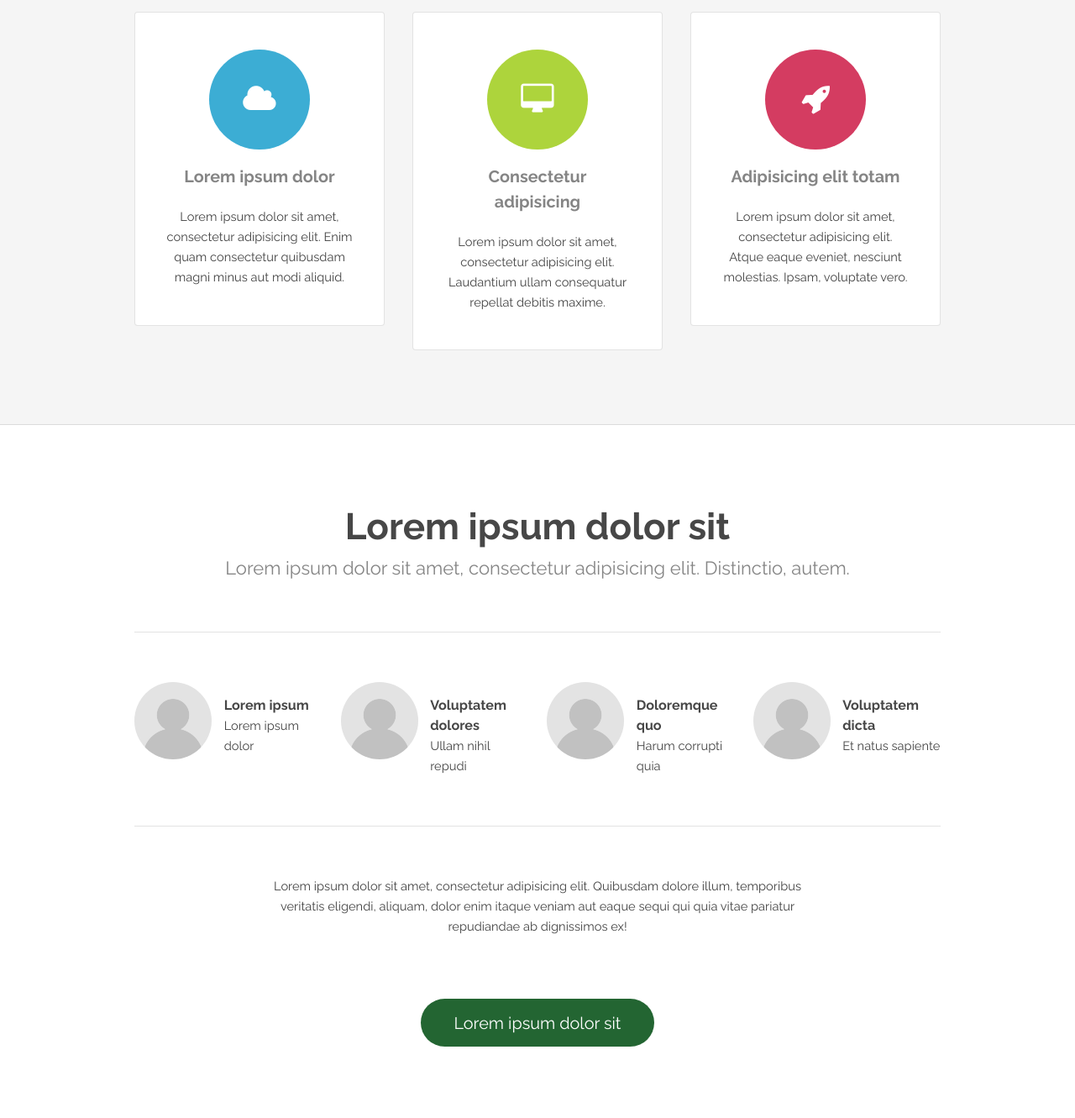
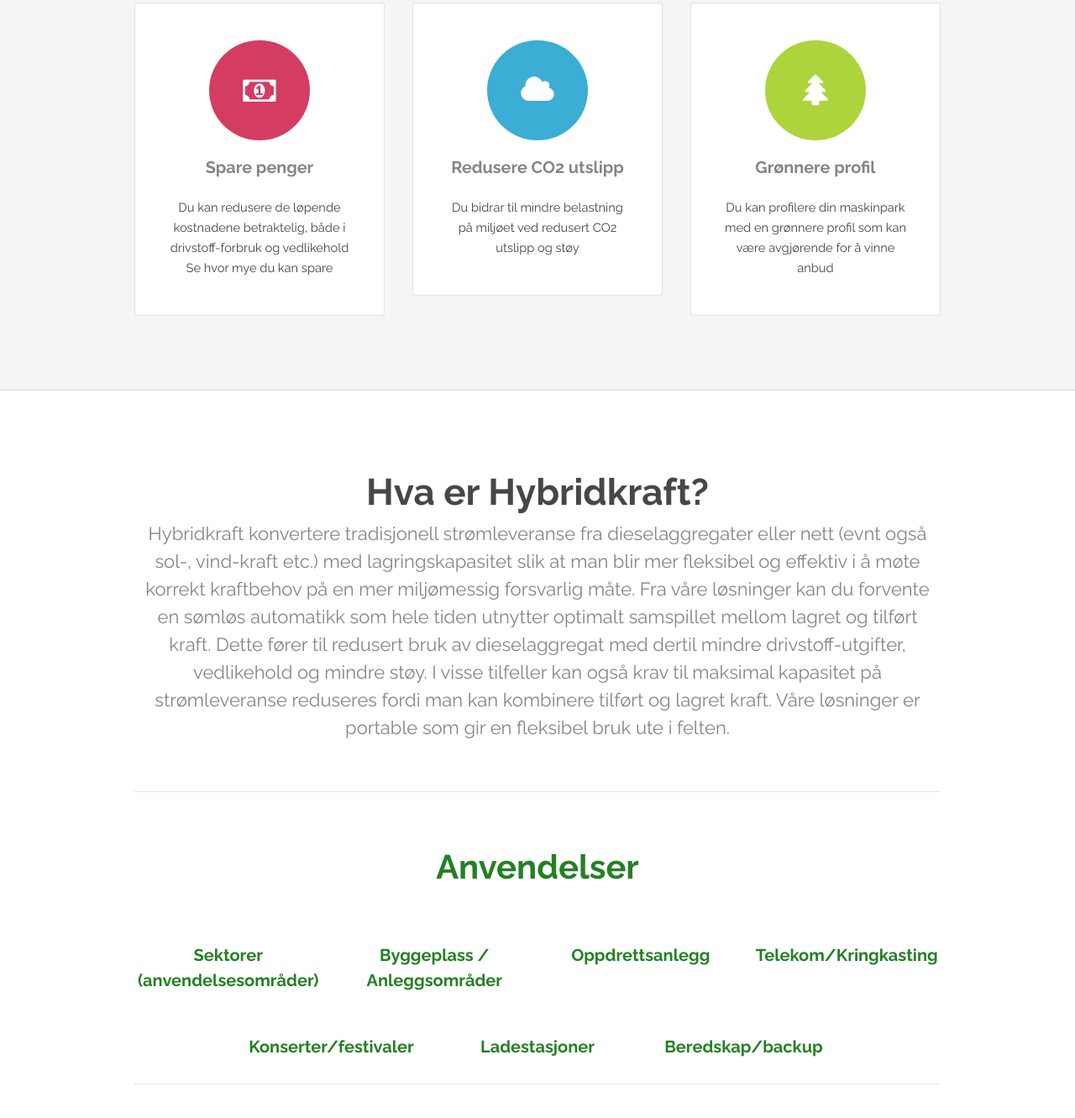
Before and after one commit to rayosdev/hybridkraft, a website: page dist/index.html in a window 1280 px wide. Shown: the part 868-2199 px from the top of the page at 84% size. Drawn offline with Linux system fonts and the light colour scheme.

Commit message:
fix website text

```diff
--- a/dist/css/style.css
+++ b/dist/css/style.css
@@ -200,6 +200,19 @@
 			font-size: 3em;
 			margin-bottom: 0.5em;
 		}
+
+		/* ___ CUSTOM */
+		header.major .top-text-container{
+			/* display: flex;
+			justify-content: center; */
+		}
+		header.major .top-text-container p{
+			/* min-width: 200px;
+			max-width: 300px; */
+			display: block;
+			margin: 20px 0;
+		}
+		/* ___ CUSTOM */
 
 		header.major p {
 			font-size: 1.5em;
@@ -1217,3 +1230,32 @@
 		.grid-demo .row.flush > div:last-child span {
 			border-radius: 0 4px 4px 0;
 		}
+
+
+		/* ___ CURSTOM */
+
+		.own-center{
+			display: flex!important;
+			justify-content: center;
+		}
+		.profiles h2{
+			font-size: 40px;
+			color: #248024;
+		}
+
+		.profiles div section h4{
+			font-size: 20px;
+			text-align: center;
+			color: #248024;
+		}
+
+		footer p {
+			display: block;
+			background: #248024;
+			color: white;
+			padding: 60px;
+			width: 100%;
+			line-height: 40px;
+			font-size: 30px;
+			border-radius: 50px;
+		}
--- a/dist/index.html
+++ b/dist/index.html
@@ -22,6 +22,7 @@
 			<link rel="stylesheet" href="css/style.css" />
 			<link rel="stylesheet" href="css/style-xlarge.css" />
 		</noscript>
+		<link rel="stylesheet" href="https://use.fontawesome.com/releases/v5.8.2/css/all.css" integrity="sha384-oS3vJWv+0UjzBfQzYUhtDYW+Pj2yciDJxpsK1OYPAYjqT085Qq/1cq5FLXAZQ7Ay" crossorigin="anonymous">
 	</head>
 	<body class="landing">
 
@@ -30,20 +31,23 @@
 				<h1 class="top-logo"><a href="index.html"><img src="images/logo-med.svg" alt=""></a></h1>
 				<nav id="nav">
 					<ul>
-						<li><a href="index.html">Hjem</a></li>
-						<li><a href="generic.html">Om Oss</a></li>
-						<li><a href="#" class="button special">Ta Kontakt</a></li>
+						<li><a href="#">HJEM</a></li>
+						<li><a href="#hva">HVA</a></li>
+						<li><a href="#hvorfor">HVORFOR</a></li>
+						<li><a href="#anvendelser">ANVENDELSE</a></li>
+						<!-- <li><a href="generic.html">OM OSS</a></li> -->
+						<li><a href="#" class="button special">TA KONTAKT</a></li>
 					</ul>
 				</nav>
 			</header>
 
 		<!-- Banner -->
 			<section id="banner">
-				<h2>Miljøvennlig og stille strøm til leie</h2>
-				<p>Suplementer strøm til din arbeidsplass med solcelle aggregat</p>
+				<h2>Miljøvennlig og stille strøm</h2>
+				<p>Suplementér strøm til din arbeidsplass med hybride løsninge</p>
 				<ul class="actions">
 					<li>
-						<a href="#" class="button big">Se produktente</a>
+						<!-- <a href="#" class="button big">Se produktene</a> -->
 					</li>
 				</ul>
 			</section>
@@ -53,36 +57,47 @@
 				<div class="container">
 					<header class="major">
 						<h2>REN OG FLEKSIBEL KRAFT</h2>
+						<div class="top-text-container">
+
 							<p>
-							Vi tilbyr et alternativ til bare kjøre diesel aggregater. Våre hybride kraftløsninger tilbyr et renere, lav CO2 og støyreduserende alternativ som vil gjøre deg mer attraktiv som leverandør.
+								Vi tilbyr et alternativ til støyende diesel aggregater. Våre hybride kraftløsninger tilbyr et renere, CO2- og støyreduserende alternativ som kan gjøre deg mer konkurransedyktig og attraktiv som leverandør.
 							</p>
 							<p>
-							I tillegg kan det gi mer fleksibilitet i å møte samlet kraftbehov ved å kombinere lagret kraft med levert kraft (spesifisert for gjennomsnittsbehov i stedet for topplast) eller alternative energikilder som kan eliminere behov for diesel aggregat helt og gi genuin ren, stille og karbonfri kraft.
+								I tillegg gir det mer fleksibilitet i å møte samlet kraftbehov ved å kombinere lagret kraft med levert kraft (spesifisert for gjennomsnittsbehov i stedet for topplast) eller alternative energikilder som kan eliminere behov for diesel aggregat helt og gi genuin ren, stille og karbonfri kraft.
 							</p>
 							<p>
-							Ideelt for byggeplasser, anleggsområder, arrangementer, oppdrettsanlegg, fjerntliggende områder med behov for kraft, telekommunikasjon, etc.
+								Ideelt for byggeplasser, anleggsområder, arrangementer, oppdrettsanlegg, ladebehov, fjerntliggende områder med behov for kraft, telekommunikasjon, kringkasting etc.
+								Vi leverer enheter med kapasitet typisk opptil 180 kVA / 300 kWh, men kan også tilby skreddersøm løsninger
 							</p>
+						</div>
 					</header>
-					<div class="row 150%">
+						<div id="hvorfor" class="row 150%">
 							<div class="4u 12u$(medium)">
 								<section class="box">
-								<i class="icon big rounded color1 fa-cloud"></i>
-								<h3>Lorem ipsum dolor</h3>
-								<p>Lorem ipsum dolor sit amet, consectetur adipisicing elit. Enim quam consectetur quibusdam magni minus aut modi aliquid.</p>
+									<i class="icon big rounded color6 fas fa-money"></i>
+								<h3>Spare penger</h3>
+								<p>
+									Du kan redusere de løpende kostnadene betraktelig, både i drivstoff-forbruk og vedlikehold
+									Se hvor mye du kan spare
+								</p>
 							</section>
 						</div>
 						<div class="4u 12u$(medium)">
 							<section class="box">
-								<i class="icon big rounded color9 fa-desktop"></i>
-								<h3>Consectetur adipisicing</h3>
-								<p>Lorem ipsum dolor sit amet, consectetur adipisicing elit. Laudantium ullam consequatur repellat debitis maxime.</p>
+								<i class="icon big rounded color1 fa-cloud"></i>
+								<h3>Redusere CO2 utslipp</h3>
+								<p>
+									Du bidrar til mindre belastning på miljøet ved redusert CO2 utslipp og støy
+								</p>
 							</section>
 						</div>
 						<div class="4u$ 12u$(medium)">
 							<section class="box">
-								<i class="icon big rounded color6 fa-rocket"></i>
-								<h3>Adipisicing elit totam</h3>
-								<p>Lorem ipsum dolor sit amet, consectetur adipisicing elit. Atque eaque eveniet, nesciunt molestias. Ipsam, voluptate vero.</p>
+								<i class="icon big rounded color9 fa-tree"></i>
+								<h3>Grønnere profil</h3>
+								<p>
+									Du kan profilere din maskinpark med en grønnere profil som kan være avgjørende for å vinne anbud
+								</p>
 							</section>
 						</div>
 					</div>
@@ -93,46 +108,65 @@
 			<section id="two" class="wrapper style2 special">
 				<div class="container">
 					<header class="major">
-						<h2>Lorem ipsum dolor sit</h2>
-						<p>Lorem ipsum dolor sit amet, consectetur adipisicing elit. Distinctio, autem.</p>
+						<h2 id="hva">Hva er Hybridkraft?</h2>
+						<p>Hybridkraft konvertere tradisjonell strømleveranse fra dieselaggregater eller nett (evnt også sol-, vind-kraft etc.) med lagringskapasitet slik at man blir mer fleksibel og effektiv i å møte korrekt kraftbehov på en mer miljømessig forsvarlig måte. Fra våre løsninger kan du forvente en sømløs automatikk som hele tiden utnytter optimalt samspillet mellom lagret og tilført kraft. Dette fører til redusert bruk av dieselaggregat med dertil mindre drivstoff-utgifter, vedlikehold og mindre støy. I visse tilfeller kan også krav til maksimal kapasitet på strømleveranse reduseres fordi man kan kombinere tilført og lagret kraft.
+						Våre løsninger er portable som gir en fleksibel bruk ute i felten.</p>
 					</header>
 					<section class="profiles">
+						<h2 id="anvendelser">Anvendelser</h2>
 						<div class="row">
 							<section class="3u 6u(medium) 12u$(xsmall) profile">
-								<img src="images/profile_placeholder.gif" alt="" />
-								<h4>Lorem ipsum</h4>
-								<p>Lorem ipsum dolor</p>
+								<!-- <img src="images/profile_placeholder.gif" alt="" /> -->
+								<h4>Sektorer (anvendelsesområder)</h4>
+								<!-- <p>Lorem ipsum dolor</p> -->
 							</section>
 							<section class="3u 6u$(medium) 12u$(xsmall) profile">
-								<img src="images/profile_placeholder.gif" alt="" />
-								<h4>Voluptatem dolores</h4>
-								<p>Ullam nihil repudi</p>
+								<!-- <img src="images/profile_placeholder.gif" alt="" /> -->
+								<h4>Byggeplass / Anleggsområder</h4>
+								<!-- <p>Ullam nihil repudi</p> -->
 							</section>
 							<section class="3u 6u(medium) 12u$(xsmall) profile">
-								<img src="images/profile_placeholder.gif" alt="" />
-								<h4>Doloremque quo</h4>
-								<p>Harum corrupti quia</p>
+								<!-- <img src="images/profile_placeholder.gif" alt="" /> -->
+								<h4>Oppdrettsanlegg</h4>
+								<!-- <p>Harum corrupti quia</p> -->
 							</section>
 							<section class="3u$ 6u$(medium) 12u$(xsmall) profile">
-								<img src="images/profile_placeholder.gif" alt="" />
-								<h4>Voluptatem dicta</h4>
-								<p>Et natus sapiente</p>
+								<!-- <img src="images/profile_placeholder.gif" alt="" /> -->
+								<h4>Telekom/Kringkasting</h4>
+								<!-- <p>Et natus sapiente</p> -->
+							</section>
+						</div>
+						<div class="row own-center">
+							<section class="3u 6u(medium) 12u$(xsmall) profile">
+								<!-- <img src="images/profile_placeholder.gif" alt="" /> -->
+								<h4>Konserter/festivaler</h4>
+								<!-- <p>Lorem ipsum dolor</p> -->
+							</section>
+							<section class="3u 6u$(medium) 12u$(xsmall) profile">
+								<!-- <img src="images/profile_placeholder.gif" alt="" /> -->
+								<h4>Ladestasjoner</h4>
+								<!-- <p>Ullam nihil repudi</p> -->
+							</section>
+							<section class="3u 6u(medium) 12u$(xsmall) profile">
+								<!-- <img src="images/profile_placeholder.gif" alt="" /> -->
+								<h4>Beredskap/backup</h4>
+								<!-- <p>Harum corrupti quia</p> -->
 							</section>
 						</div>
 					</section>
 					<footer>
-						<p>Lorem ipsum dolor sit amet, consectetur adipisicing elit. Quibusdam dolore illum, temporibus veritatis eligendi, aliquam, dolor enim itaque veniam aut eaque sequi qui quia vitae pariatur repudiandae ab dignissimos ex!</p>
-						<ul class="actions">
+						<p>“Vår misjon er å bidra til mindre belastning på miljøet ved å tilby løsninger som reduserer CO2 utslipp og støy. Samtidig vil de som benytter våre løsninger bli mer attraktive med en grønnere profil og mer konkurransedyktige med en mer effektiv og arbeidsbesparende strømleveranse” </p>
+						<!-- <ul class="actions">
 							<li>
 								<a href="#" class="button big">Lorem ipsum dolor sit</a>
 							</li>
-						</ul>
+						</ul> -->
 					</footer>
 				</div>
 			</section>
 
 		<!-- Three -->
-			<section id="three" class="wrapper style3 special">
+			<!-- <section id="three" class="wrapper style3 special">
 				<div class="container">
 					<header class="major">
 						<h2>Consectetur adipisicing elit</h2>
@@ -159,13 +193,13 @@
 						</div>
 					</form>
 				</div>
-			</section>
+			</section> -->
 
 		<!-- Footer -->
 			<footer id="footer">
 				<div class="container">
 					<section class="links">
-						<div class="row">
+						<!-- <div class="row">
 							<section class="3u 6u(medium) 12u$(small)">
 								<h3>Lorem ipsum dolor</h3>
 								<ul class="unstyled">
@@ -206,7 +240,7 @@
 									<li><a href="#">Explicabo molestiae dolor labore</a></li>
 								</ul>
 							</section>
-						</div>
+						</div> -->
 					</section>
 					<div class="row">
 						<div class="8u 12u$(medium)">
```
Lines whose indentation alone changed are shown as unchanged.
